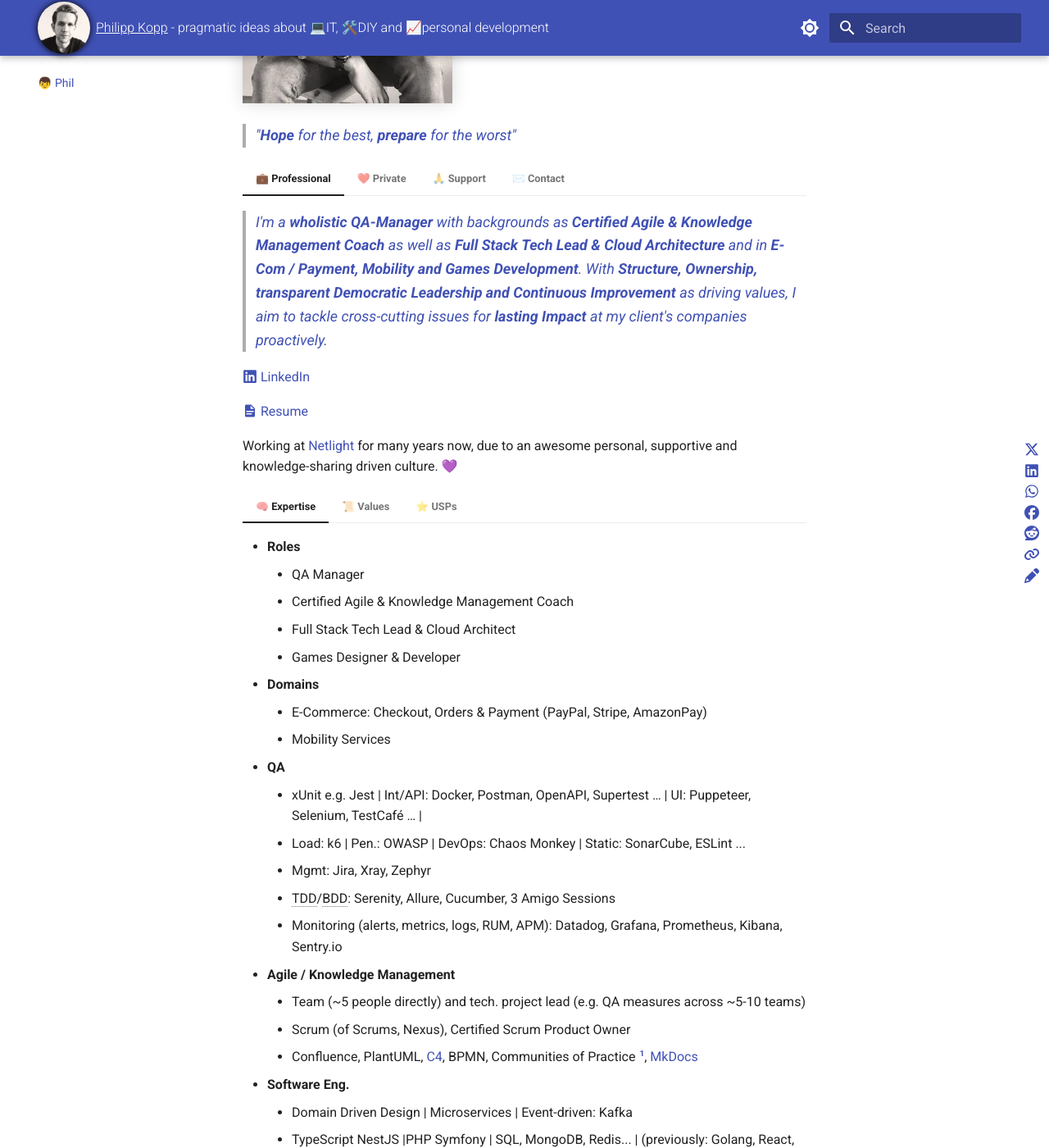
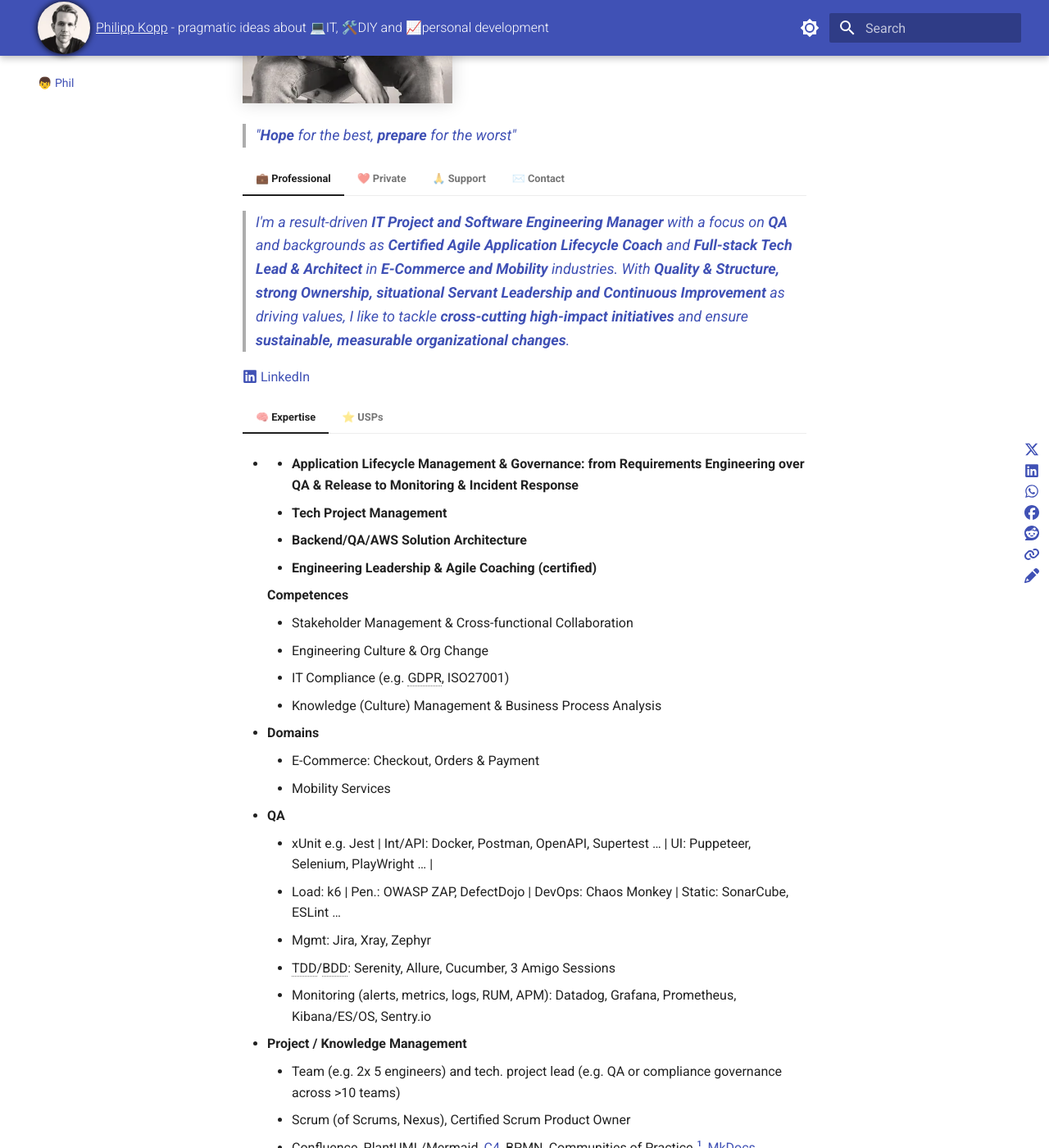
Before and after one commit to phil-m-kopp/phil-m-kopp.github.io, an MkDocs documentation site: the page built from docs/about.md, in a window 1280 px wide and 1400 px high, scrolled down 485 px. Shown: the whole window at 82% size. Built offline with MkDocs 1.6.1 and Material for MkDocs 9.7.7, drawn with Linux system fonts in a browser that asks for light colours; comment, search, counter and statistics services are not loaded; some of the changed text lies outside the part shown.

Commit message:
Update: about me

```diff
--- a/docs/about.md
+++ b/docs/about.md
@@ -19,58 +19,49 @@
 
 ===+ "💼 Professional"
 
-    > I'm a **wholistic QA-Manager** with backgrounds as **Certified Agile & Knowledge Management Coach** as well as **Full Stack Tech Lead & Cloud Architecture** and in **E-Com / Payment, Mobility and Games Development**. With **Structure, Ownership, transparent Democratic Leadership and Continuous Improvement** as driving values, I aim to tackle cross-cutting issues for **lasting Impact** at my client's companies proactively.
+    > I'm a result-driven **IT Project and Software Engineering Manager** with a focus on **QA** and backgrounds as **Certified Agile Application Lifecycle Coach** and **Full-stack Tech Lead & Architect** in **E-Commerce and Mobility** industries. With **Quality & Structure, strong Ownership, situational Servant Leadership and Continuous Improvement** as driving values, I like to tackle **cross-cutting high-impact initiatives** and ensure **sustainable, measurable organizational changes**.
 
     [:fontawesome-brands-linkedin: LinkedIn](https://www.linkedin.com/in/philipp-kopp-5b23a912a/)
 
-    [:material-file-document: Resume](assets/docs/CV.pdf){ type=application/pdf style="min-height:25vh;width:100%" }
+    === "🧠 Expertise"
+        - **Competences**
+            - **Application Lifecycle Management & Governance: from Requirements Engineering over QA & Release to Monitoring & Incident Response**
+            - **Tech Project Management**
+            - **Backend/QA/AWS Solution Architecture**
+            - **Engineering Leadership & Agile Coaching (certified)**
 
-    Working at [Netlight](https://www.netlight.com/) for many years now, due to an awesome personal, supportive and knowledge-sharing driven culture. 💜
-
-    === "🧠 Expertise"
-        - **Roles**
-            - QA Manager
-            - Certified Agile & Knowledge Management Coach
-            - Full Stack Tech Lead & Cloud Architect
-            - Games Designer & Developer
+            - Stakeholder Management & Cross-functional Collaboration
+            - Engineering Culture & Org Change
+            - IT Compliance (e.g. GDPR, ISO27001)
+            - Knowledge (Culture) Management & Business Process Analysis
         - **Domains**
-            - E-Commerce: Checkout, Orders & Payment (PayPal, Stripe, AmazonPay)
+            - E-Commerce: Checkout, Orders & Payment
             - Mobility Services
         - **QA**
-            - xUnit e.g. Jest | Int/API: Docker, Postman, OpenAPI, Supertest … | UI: Puppeteer, Selenium, TestCafé … |
-            - Load: k6 | Pen.: OWASP | DevOps: Chaos Monkey | Static: SonarCube, ESLint ...
+            - xUnit e.g. Jest | Int/API: Docker, Postman, OpenAPI, Supertest … | UI: Puppeteer, Selenium, PlayWright … |
+            - Load: k6 | Pen.: OWASP ZAP, DefectDojo | DevOps: Chaos Monkey | Static: SonarCube, ESLint …
             - Mgmt: Jira, Xray, Zephyr
             - TDD/BDD: Serenity, Allure, Cucumber, 3 Amigo Sessions
-            - Monitoring (alerts, metrics, logs, RUM, APM): Datadog, Grafana, Prometheus, Kibana, Sentry.io
-        - **Agile / Knowledge Management**
-            - Team (~5 people directly) and tech. project lead (e.g. QA measures across ~5-10 teams)
+            - Monitoring (alerts, metrics, logs, RUM, APM): Datadog, Grafana, Prometheus, Kibana/ES/OS, Sentry.io
+        - **Project / Knowledge Management**
+            - Team (e.g. 2x 5 engineers) and tech. project lead (e.g. QA or compliance governance across >10 teams)
             - Scrum (of Scrums, Nexus), Certified Scrum Product Owner
-            - Confluence, PlantUML, [C4](https://c4model.com/), BPMN, Communities of Practice [^COP], [MkDocs](https://squidfunk.github.io/mkdocs-material/)
+            - Confluence, PlantUML/Mermaid, [C4](https://c4model.com/), BPMN, Communities of Practice [^COP], [MkDocs](https://squidfunk.github.io/mkdocs-material/)
         - **Software Eng.**
             - Domain Driven Design | Microservices | Event-driven: Kafka
-            - TypeScript NestJS |PHP Symfony | SQL, MongoDB, Redis... | (previously: Golang, React, Java, C#)
+            - PHP Symfony | TypeScript NestJS | PostgreSQL, MongoDB, Redis... | (previously: Golang, React, Java, C#)
         - **DevOps / Cloud**
             - AWS
             - CI/CD: Jenkins, GitLab...
             - Kubernetes, Docker, Helm, Istio
-        - **Games**: Godot, StableDiffusion
 
         [^COP]: [https://scaledagileframework.com/communities-of-practice/](https://scaledagileframework.com/communities-of-practice/)
 
-    === "📜 Values"
-        - Quality & Detail
-        - Analysis, Planning, Structure & Coordination
-        - Creativity through Diversification
-        - Responsibility & Ownership
-        - Knowledge Management & Continuous improvement
-        - Democratic-Autocratic leadership style (lead by example but trust the team), valuing transparency
-        - Focus on Cross-cutting concerns
     === "⭐ USPs"
-        - Experience in many areas as well as democratic leadership ensures **creative, innovative solutions**
+        - Experience in many areas as well as servant leadership ensures **creative but pragmatic solutions**
         - Passion for knowledge sharing, structure and processes as part of continuous improvement ensures **lasting impact beyond** short term **individual contribution**
         - **QA focus** pairs well with natural aptitude for detail, analysis, planning and structure
-        - Strong sense of **ownership & responsibility** ensures tasks can be entrusted, while transparency and risk management ensures bad situations are handled well
-        - Passion for **continuous improvement** and optimization drives **proactive initiative**
+        - Strong sense of ownership & responsibility ensures **proactive high-impact work**, while transparency and risk management ensures bad situations are handled well
 
 === "❤️ Private"
 
```
Also changed, not shown: 1 other file.
